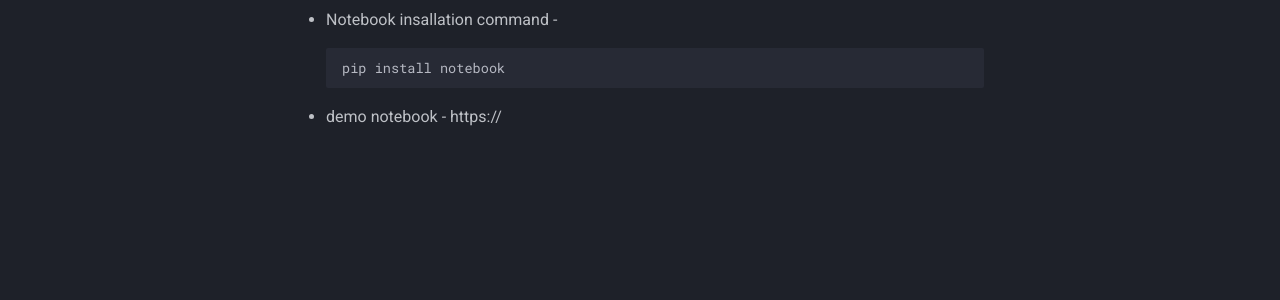
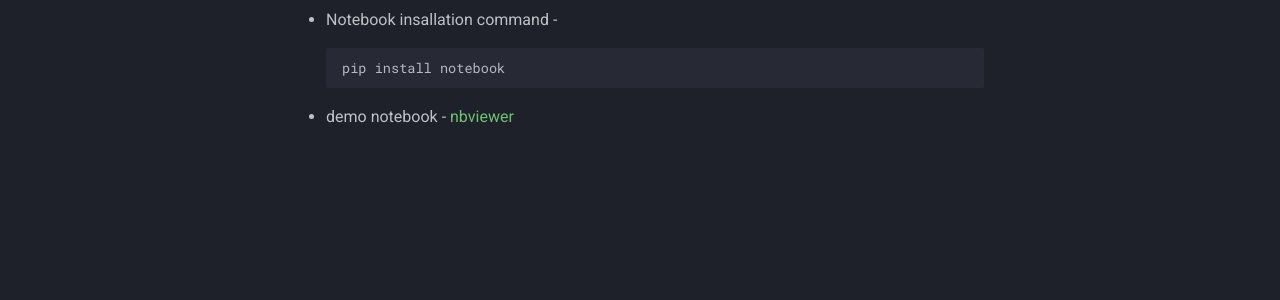
Before and after one commit to c17hawke/Pytorch-basics, an MkDocs documentation site: the page built from docs/Section_001_PyTorch_Introduction.md, in a window 1280 px wide. Shown: the part 422-722 px from the top of the page. Built offline with MkDocs 1.6.1 and Material for MkDocs 9.7.7, drawn with Linux system fonts in a browser that asks for light colours; comment, search, counter and statistics services are not loaded.

Commit message:
nbviewer link update

````diff
--- a/docs/Section_001_PyTorch_Introduction.md
+++ b/docs/Section_001_PyTorch_Introduction.md
@@ -11,4 +11,4 @@
     ```bash
     pip install notebook
     ```
-* demo notebook - https://
+* demo notebook - [nbviewer](https://nbviewer.org/github/c17hawke/Pytorch-basics/blob/main/codebase/00_first_demo.ipynb)
````
